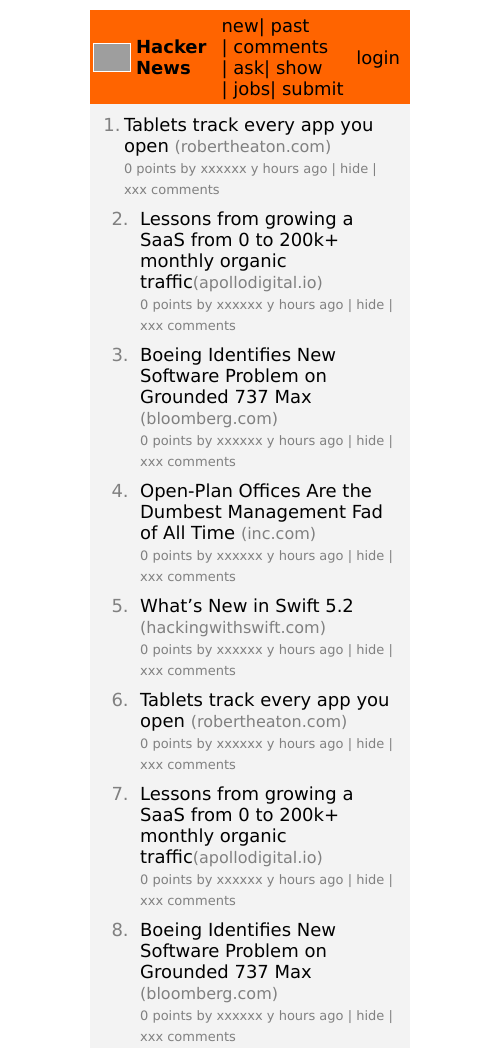
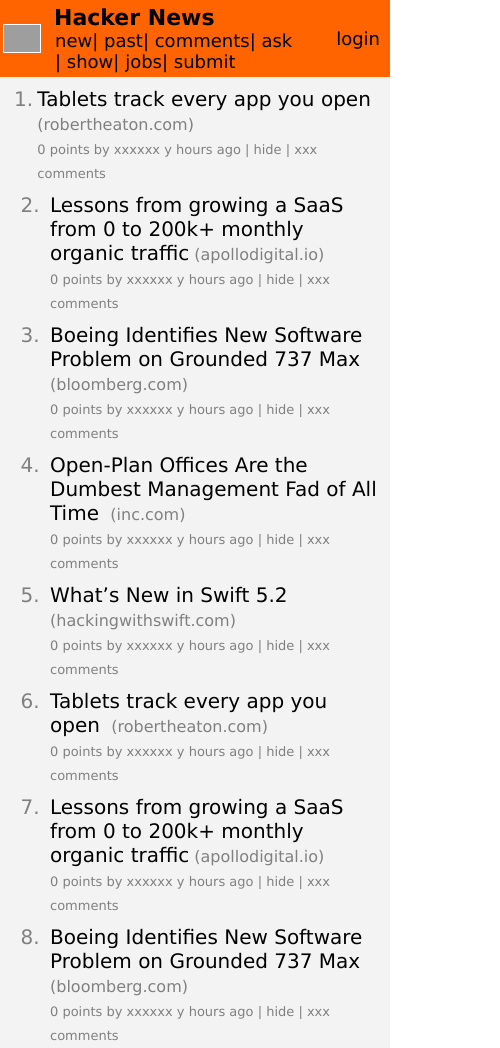
Before and after one commit to walttsm/hacker-news-copy, a plain HTML site: page index.html in a window 390 px wide. Shown: the top 1048 px of the page, 500 px wide, since content can reach past the window. Drawn offline with Linux system fonts and the light colour scheme; grey boxes are pictures that could not be loaded.

Commit message:
Finished copy w/ media implementation

```diff
--- a/index.html
+++ b/index.html
@@ -3,14 +3,16 @@
 
 <head>
     <meta charset="utf-8">
+    <link rel="StyleSheet" href="./style.css">
+    <link rel="shortcut icon" href="https://news.ycombinator.com/y18.gif" type="image/x-icon" />
     <title>Hacker News</title>
-    <link rel="StyleSheet" href="./style.css">
 </head>
 
 <body>
     <header class="topbar">
         <img class="logo" alt="page logo" src="https://news.ycombinator.com/y18.gif">
-        <p class="header-title"><a href="#home">Hacker News</a></p>
+        <div class="topbar-info">
+            <p class="header-title"><a href="#home">Hacker News</a></p>
         <div class="navbar">
             <ul class="navigation">
                 <li class="option"><a href="#new">new</a></li>
@@ -22,6 +24,8 @@
                 <li class="option"><a href="#submit">submit</a></li>
             </ul>
         </div>
+        </div>
+
 
         <a class="login" href="#login">login</a>
     </header>
--- a/style.css
+++ b/style.css
@@ -10,7 +10,6 @@
     flex-direction: column;
     max-width: 1650px;
     font-family: Verdana, Geneva, Tahoma, sans-serif;
-    min-width: 500px;
     font-size: 18px;
 }
 
@@ -43,6 +42,10 @@
     border: solid white;
     border-width: 1px;
     margin: 3px;
+}
+
+.topbar-info {
+    display:flex;
 }
 
 .header-title{
@@ -120,6 +123,7 @@
     margin-top: 20px;
     font-weight: normal;
     color: black;
+    margin-right: 5px;
 }
 
 .reference {
@@ -176,3 +180,59 @@
     width: 200px;
     font-size: 20px;
 }
+
+@media screen and (max-width: 1200px) {
+    body {
+        padding: 0px;
+        width:100%;
+        font-size: 20px;
+    }
+
+    .topbar {
+        margin: 0px;
+        display: inline-flex;
+    }
+
+    .topbar-info {
+        display: block;
+        margin: 0px;
+        padding-left: 10px;
+        margin-top: 5px;
+    }
+
+    .header-title {
+        font-size: 22px;
+        padding: 0px;
+    }
+
+
+
+    .navbar {
+       font-size: 18px;
+       padding-left: 1px;
+       margin-bottom: 5px;
+    }
+
+    .navigation {
+        margin: 0px;
+    }
+
+    .login {
+        font-size: 18px;
+    }
+
+
+    .endbar {
+        width: 100%;
+    }
+
+    .search {
+        display: flex;
+        width: inherit;
+        justify-content: stretch;
+    }
+
+    input {
+        width:100%;
+    }
+}
```
